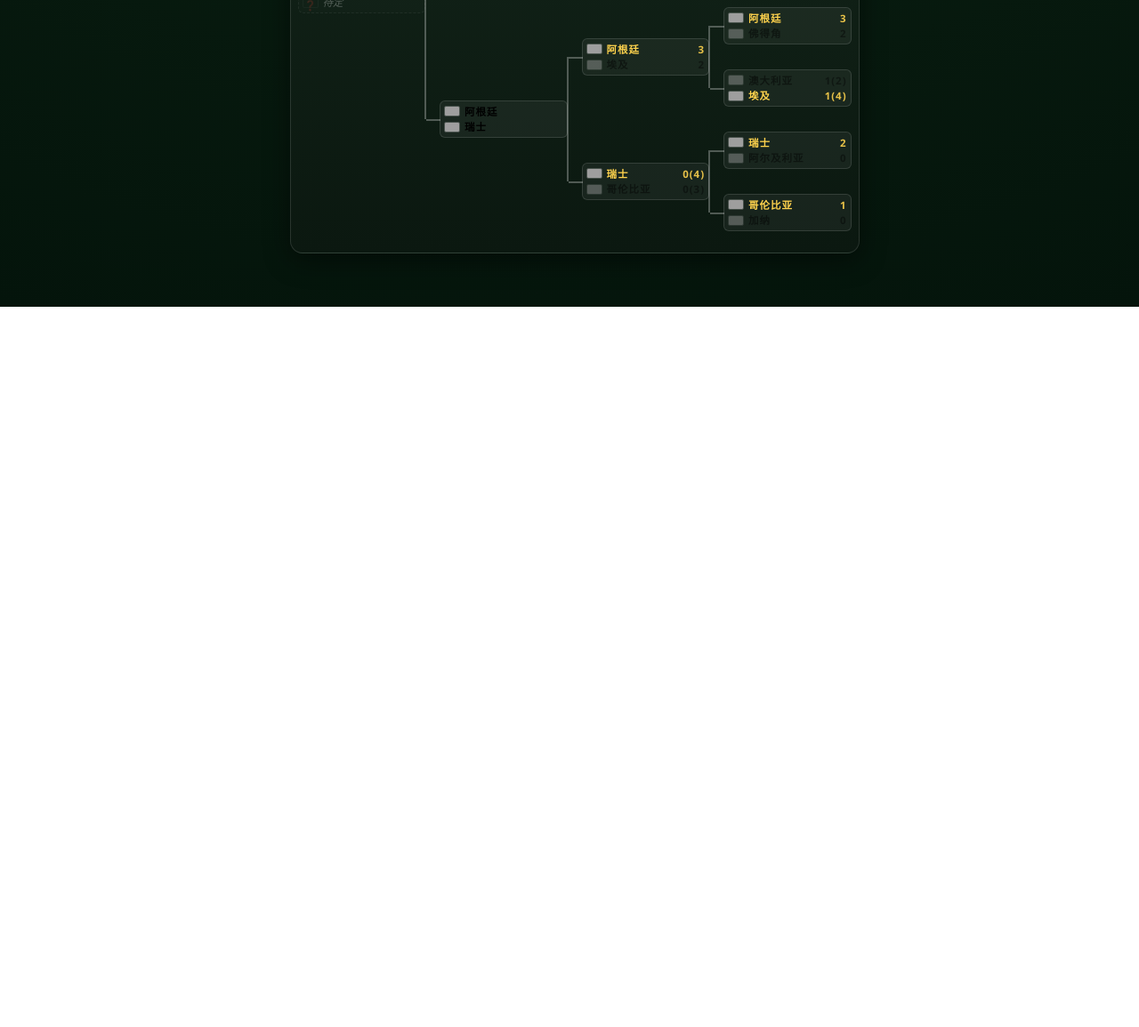
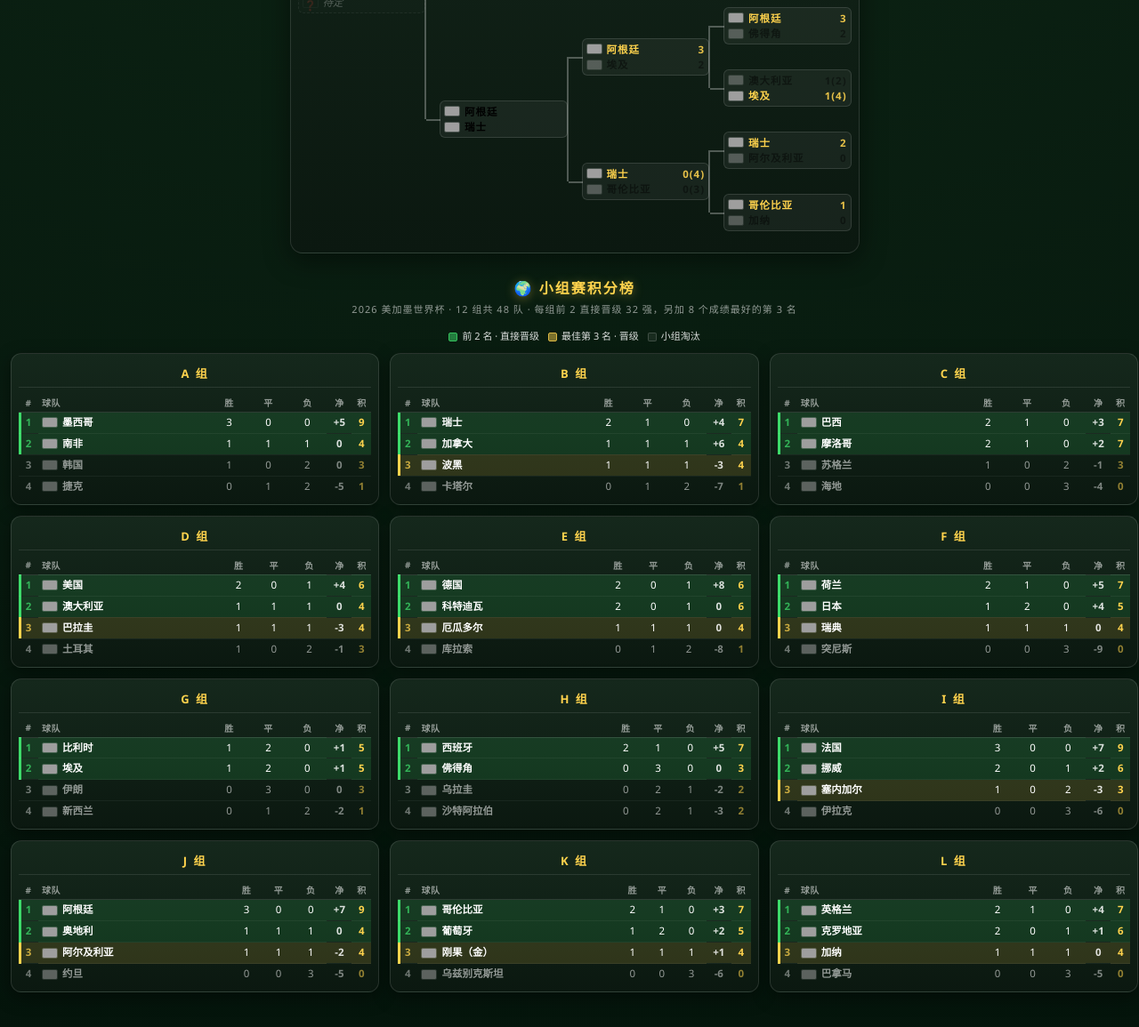
Before and after one commit to Chamberlain-zyz/worldcup-predict, a plain HTML site: page worldcup.html in a window 1280 px wide. Shown: the part 1863-3018 px from the top of the page at 89% size. Before the commit the page ends 2208 px from the top, so only its background shows below. Drawn offline with Linux system fonts and the light colour scheme; grey boxes are pictures that could not be loaded.

Commit message:
feat: 世界杯页新增小组赛积分榜（12 组 48 队 · 2026 美加墨）
- data/data.md: 记录 12 个小组的胜平负 / 进失球 / 净胜球 / 积分
- js/groups.js: 数据 + 渲染，标注 auto/third/out 三种晋级状态
- css/groups.css: 4 列网格卡片，前 2 名绿条 + 最佳第 3 名金条 + 淘汰暗淡
- worldcup.html: 在对阵图下方挂载 .groups-section

Co-Authored-By: Claude <noreply@anthropic.com>

```diff
--- /dev/null
+++ b/css/groups.css
@@ -0,0 +1,101 @@
+/* ==========================================================================
+   groups.css - 世界杯小组赛积分榜（世界杯页专属）
+   12 个小组卡片的网格布局 + 积分表 + 晋级配色
+   ========================================================================== */
+
+.groups-section{
+  width:min(1600px,99vw);margin:26px auto 0;
+}
+.groups-title{
+  font-size:16px;font-weight:800;letter-spacing:2px;color:var(--gold);
+  text-align:center;margin-bottom:4px;
+  text-shadow:0 2px 12px rgba(255,211,77,.35);
+}
+.groups-sub{
+  font-size:11px;opacity:.55;text-align:center;letter-spacing:1px;margin-bottom:14px;
+}
+.groups-legend{
+  display:flex;flex-wrap:wrap;gap:10px;justify-content:center;
+  font-size:11px;opacity:.85;margin-bottom:12px;
+}
+.groups-legend .lg-dot{
+  display:inline-block;width:10px;height:10px;border-radius:2px;margin-right:5px;
+  vertical-align:middle;border:1px solid rgba(255,255,255,.2);
+}
+
+/* ---------- 12 组网格 ---------- */
+.groups-grid{
+  display:grid;
+  grid-template-columns:repeat(4,1fr);
+  gap:12px;
+}
+.group-card{
+  background:linear-gradient(180deg,#15281c,#0b1810);
+  border:1px solid rgba(255,255,255,.12);border-radius:12px;
+  padding:10px 8px 8px;box-shadow:0 6px 20px rgba(0,0,0,.4);
+}
+.ghead{
+  text-align:center;margin-bottom:6px;padding-bottom:5px;
+  border-bottom:1px solid rgba(255,255,255,.1);
+}
+.gname-head{
+  font-weight:900;font-size:13px;letter-spacing:2px;color:var(--gold);
+}
+
+/* ---------- 表格 ---------- */
+.gtable{
+  width:100%;border-collapse:collapse;font-size:11.5px;
+  font-variant-numeric:tabular-nums;
+}
+.gtable thead th{
+  padding:3px 2px;font-weight:700;font-size:10px;letter-spacing:.5px;
+  color:rgba(255,255,255,.55);border-bottom:1px solid rgba(255,255,255,.12);
+  text-align:center;
+}
+.gtable thead th.left{text-align:left;padding-left:4px}
+.gtable tbody tr{border-bottom:1px solid rgba(255,255,255,.05)}
+.gtable tbody tr:last-child{border-bottom:none}
+.gtable td{padding:4px 2px;text-align:center;line-height:1.3}
+.gtable td.grk{font-weight:700;opacity:.75;width:22px}
+.gtable td.gtm{
+  text-align:left;font-weight:700;padding-left:4px;
+  white-space:nowrap;overflow:hidden;text-overflow:ellipsis;max-width:110px;
+  display:flex;align-items:center;gap:5px;
+}
+.gtable td.gtm .gname{flex:1;min-width:0;white-space:nowrap;overflow:hidden;text-overflow:ellipsis}
+.gtable td.ggd{font-weight:600;opacity:.85;width:28px}
+.gtable td.gpts{font-weight:800;color:var(--gold);width:22px}
+.gflag{
+  width:18px;height:12px;object-fit:cover;border-radius:2px;
+  border:1px solid rgba(255,255,255,.2);flex:0 0 auto;
+}
+
+/* ---------- 晋级配色 ---------- */
+/* 前 2 名：绿色晋级条 */
+.gtable tbody tr.adv-auto{
+  background:rgba(61,219,106,.14);
+  box-shadow:inset 3px 0 0 #3ddb6a;
+}
+.gtable tbody tr.adv-auto td.grk{color:#3ddb6a}
+/* 第 3 名晋级：金色晋级条 */
+.gtable tbody tr.adv-third{
+  background:rgba(255,211,77,.14);
+  box-shadow:inset 3px 0 0 var(--gold);
+}
+.gtable tbody tr.adv-third td.grk{color:var(--gold)}
+/* 淘汰：暗淡 */
+.gtable tbody tr.adv-out{
+  opacity:.55;
+}
+
+/* ---------- 响应式 ---------- */
+@media(max-width:1280px){
+  .groups-grid{grid-template-columns:repeat(3,1fr)}
+}
+@media(max-width:960px){
+  .groups-grid{grid-template-columns:repeat(2,1fr)}
+}
+@media(max-width:560px){
+  .groups-grid{grid-template-columns:1fr}
+  .groups-section{width:96vw}
+}
--- /dev/null
+++ b/js/groups.js
@@ -0,0 +1,135 @@
+/* ==========================================================================
+   groups.js - 2026 美加墨世界杯小组赛积分榜（世界杯页专属）
+   数据来自 data/data.md；由 groups.css 提供样式，挂载在 #groupsGrid
+   球队字段：n=中文名 code=ISO(flagcdn) e=emoji国旗 w/d/l 胜平负 gf/ga 进/失 gd 净胜 pts 积分
+   adv: "auto"=前2直接晋级 "third"=最佳第3名晋级 "out"=小组淘汰
+   ========================================================================== */
+(function(){
+  "use strict";
+
+  // ---------- 12 个小组数据 ----------
+  const GROUPS = [
+    {name:"A", teams:[
+      {n:"墨西哥",   code:"mx",     e:"🇲🇽", w:3,d:0,l:0,gf:5,ga:0,gd:5, pts:9, adv:"auto"},
+      {n:"南非",     code:"za",     e:"🇿🇦", w:1,d:1,l:1,gf:2,ga:2,gd:0, pts:4, adv:"auto"},
+      {n:"韩国",     code:"kr",     e:"🇰🇷", w:1,d:0,l:2,gf:3,ga:3,gd:0, pts:3, adv:"out"},
+      {n:"捷克",     code:"cz",     e:"🇨🇿", w:0,d:1,l:2,gf:1,ga:6,gd:-5,pts:1, adv:"out"},
+    ]},
+    {name:"B", teams:[
+      {n:"瑞士",     code:"ch",     e:"🇨🇭", w:2,d:1,l:0,gf:6,ga:2,gd:4, pts:7, adv:"auto"},
+      {n:"加拿大",   code:"ca",     e:"🇨🇦", w:1,d:1,l:1,gf:7,ga:1,gd:6, pts:4, adv:"auto"},
+      {n:"波黑",     code:"ba",     e:"🇧🇦", w:1,d:1,l:1,gf:2,ga:5,gd:-3,pts:4, adv:"third"},
+      {n:"卡塔尔",   code:"qa",     e:"🇶🇦", w:0,d:1,l:2,gf:1,ga:8,gd:-7,pts:1, adv:"out"},
+    ]},
+    {name:"C", teams:[
+      {n:"巴西",     code:"br",     e:"🇧🇷", w:2,d:1,l:0,gf:4,ga:1,gd:3, pts:7, adv:"auto"},
+      {n:"摩洛哥",   code:"ma",     e:"🇲🇦", w:2,d:1,l:0,gf:3,ga:1,gd:2, pts:7, adv:"auto"},
+      {n:"苏格兰",   code:"gb-sct", e:"🏴",  w:1,d:0,l:2,gf:2,ga:3,gd:-1,pts:3, adv:"out"},
+      {n:"海地",     code:"ht",     e:"🇭🇹", w:0,d:0,l:3,gf:0,ga:4,gd:-4,pts:0, adv:"out"},
+    ]},
+    {name:"D", teams:[
+      {n:"美国",     code:"us",     e:"🇺🇸", w:2,d:0,l:1,gf:6,ga:2,gd:4, pts:6, adv:"auto"},
+      {n:"澳大利亚", code:"au",     e:"🇦🇺", w:1,d:1,l:1,gf:3,ga:3,gd:0, pts:4, adv:"auto"},
+      {n:"巴拉圭",   code:"py",     e:"🇵🇾", w:1,d:1,l:1,gf:2,ga:5,gd:-3,pts:4, adv:"third"},
+      {n:"土耳其",   code:"tr",     e:"🇹🇷", w:1,d:0,l:2,gf:2,ga:3,gd:-1,pts:3, adv:"out"},
+    ]},
+    {name:"E", teams:[
+      {n:"德国",     code:"de",     e:"🇩🇪", w:2,d:0,l:1,gf:10,ga:2,gd:8,pts:6, adv:"auto"},
+      {n:"科特迪瓦", code:"ci",     e:"🇨🇮", w:2,d:0,l:1,gf:3,ga:3,gd:0, pts:6, adv:"auto"},
+      {n:"厄瓜多尔", code:"ec",     e:"🇪🇨", w:1,d:1,l:1,gf:2,ga:2,gd:0, pts:4, adv:"third"},
+      {n:"库拉索",   code:"cw",     e:"🏳️", w:0,d:1,l:2,gf:1,ga:9,gd:-8,pts:1, adv:"out"},
+    ]},
+    {name:"F", teams:[
+      {n:"荷兰",     code:"nl",     e:"🇳🇱", w:2,d:1,l:0,gf:8,ga:3,gd:5, pts:7, adv:"auto"},
+      {n:"日本",     code:"jp",     e:"🇯🇵", w:1,d:2,l:0,gf:6,ga:2,gd:4, pts:5, adv:"auto"},
+      {n:"瑞典",     code:"se",     e:"🇸🇪", w:1,d:1,l:1,gf:6,ga:6,gd:0, pts:4, adv:"third"},
+      {n:"突尼斯",   code:"tn",     e:"🇹🇳", w:0,d:0,l:3,gf:1,ga:10,gd:-9,pts:0,adv:"out"},
+    ]},
+    {name:"G", teams:[
+      {n:"比利时",   code:"be",     e:"🇧🇪", w:1,d:2,l:0,gf:3,ga:2,gd:1, pts:5, adv:"auto"},
+      {n:"埃及",     code:"eg",     e:"🇪🇬", w:1,d:2,l:0,gf:4,ga:3,gd:1, pts:5, adv:"auto"},
+      {n:"伊朗",     code:"ir",     e:"🇮🇷", w:0,d:3,l:0,gf:2,ga:2,gd:0, pts:3, adv:"out"},
+      {n:"新西兰",   code:"nz",     e:"🇳🇿", w:0,d:1,l:2,gf:2,ga:4,gd:-2,pts:1, adv:"out"},
+    ]},
+    {name:"H", teams:[
+      {n:"西班牙",   code:"es",     e:"🇪🇸", w:2,d:1,l:0,gf:5,ga:0,gd:5, pts:7, adv:"auto"},
+      {n:"佛得角",   code:"cv",     e:"🇨🇻", w:0,d:3,l:0,gf:2,ga:2,gd:0, pts:3, adv:"auto"},
+      {n:"乌拉圭",   code:"uy",     e:"🇺🇾", w:0,d:2,l:1,gf:2,ga:4,gd:-2,pts:2, adv:"out"},
+      {n:"沙特阿拉伯",code:"sa",    e:"🇸🇦", w:0,d:2,l:1,gf:1,ga:4,gd:-3,pts:2, adv:"out"},
+    ]},
+    {name:"I", teams:[
+      {n:"法国",     code:"fr",     e:"🇫🇷", w:3,d:0,l:0,gf:8,ga:1,gd:7, pts:9, adv:"auto"},
+      {n:"挪威",     code:"no",     e:"🇳🇴", w:2,d:0,l:1,gf:7,ga:5,gd:2, pts:6, adv:"auto"},
+      {n:"塞内加尔", code:"sn",     e:"🇸🇳", w:1,d:0,l:2,gf:3,ga:6,gd:-3,pts:3, adv:"third"},
+      {n:"伊拉克",   code:"iq",     e:"🇮🇶", w:0,d:0,l:3,gf:1,ga:7,gd:-6,pts:0, adv:"out"},
+    ]},
+    {name:"J", teams:[
+      {n:"阿根廷",   code:"ar",     e:"🇦🇷", w:3,d:0,l:0,gf:7,ga:0,gd:7, pts:9, adv:"auto"},
+      {n:"奥地利",   code:"at",     e:"🇦🇹", w:1,d:1,l:1,gf:4,ga:4,gd:0, pts:4, adv:"auto"},
+      {n:"阿尔及利亚",code:"dz",    e:"🇩🇿", w:1,d:1,l:1,gf:2,ga:4,gd:-2,pts:4, adv:"third"},
+      {n:"约旦",     code:"jo",     e:"🇯🇴", w:0,d:0,l:3,gf:0,ga:5,gd:-5,pts:0, adv:"out"},
+    ]},
+    {name:"K", teams:[
+      {n:"哥伦比亚", code:"co",     e:"🇨🇴", w:2,d:1,l:0,gf:4,ga:1,gd:3, pts:7, adv:"auto"},
+      {n:"葡萄牙",   code:"pt",     e:"🇵🇹", w:1,d:2,l:0,gf:3,ga:1,gd:2, pts:5, adv:"auto"},
+      {n:"刚果（金）",code:"cd",    e:"🇨🇩", w:1,d:1,l:1,gf:4,ga:3,gd:1, pts:4, adv:"third"},
+      {n:"乌兹别克斯坦",code:"uz",  e:"🇺🇿", w:0,d:0,l:3,gf:1,ga:7,gd:-6,pts:0, adv:"out"},
+    ]},
+    {name:"L", teams:[
+      {n:"英格兰",   code:"gb-eng", e:"🏴",  w:2,d:1,l:0,gf:7,ga:3,gd:4, pts:7, adv:"auto"},
+      {n:"克罗地亚", code:"hr",     e:"🇭🇷", w:2,d:0,l:1,gf:6,ga:5,gd:1, pts:6, adv:"auto"},
+      {n:"加纳",     code:"gh",     e:"🇬🇭", w:1,d:1,l:1,gf:2,ga:2,gd:0, pts:4, adv:"third"},
+      {n:"巴拿马",   code:"pa",     e:"🇵🇦", w:0,d:0,l:3,gf:1,ga:6,gd:-5,pts:0, adv:"out"},
+    ]},
+  ];
+
+  // ---------- 国旗小图（flagcdn，失败降级为 emoji） ----------
+  function flag(code, emoji){
+    return `<img class="gflag" src="https://flagcdn.com/${code}.svg" alt="${emoji}"
+             onerror="this.replaceWith(document.createTextNode('${emoji}'))">`;
+  }
+  function gdStr(gd){ return gd>0 ? "+"+gd : ""+gd; }
+
+  // ---------- 单个小组卡片 ----------
+  function groupHTML(g){
+    const rows = g.teams.map((t,i)=>{
+      const rank = i+1;
+      // 前 2 名 auto 晋级；第 3 名视 adv 字段
+      const cls = t.adv==="auto" ? "adv-auto" :
+                  t.adv==="third"? "adv-third":
+                                   "adv-out";
+      return `<tr class="${cls}">
+        <td class="grk">${rank}</td>
+        <td class="gtm">${flag(t.code,t.e)}<span class="gname">${t.n}</span></td>
+        <td>${t.w}</td>
+        <td>${t.d}</td>
+        <td>${t.l}</td>
+        <td class="ggd">${gdStr(t.gd)}</td>
+        <td class="gpts">${t.pts}</td>
+      </tr>`;
+    }).join("");
+    return `<div class="group-card">
+      <div class="ghead"><span class="gname-head">${g.name} 组</span></div>
+      <table class="gtable">
+        <thead><tr>
+          <th style="width:22px">#</th>
+          <th class="left">球队</th>
+          <th title="胜">胜</th>
+          <th title="平">平</th>
+          <th title="负">负</th>
+          <th title="净胜球">净</th>
+          <th title="积分">积</th>
+        </tr></thead>
+        <tbody>${rows}</tbody>
+      </table>
+    </div>`;
+  }
+
+  function render(){
+    const host = document.getElementById("groupsGrid");
+    if(!host) return;
+    host.innerHTML = GROUPS.map(groupHTML).join("");
+  }
+  if(document.readyState==="loading") document.addEventListener("DOMContentLoaded", render);
+  else render();
+})();
--- a/worldcup.html
+++ b/worldcup.html
@@ -7,6 +7,7 @@
 <link rel="stylesheet" href="css/base.css">
 <link rel="stylesheet" href="css/league-nav.css">
 <link rel="stylesheet" href="css/bracket.css">
+<link rel="stylesheet" href="css/groups.css">
 </head>
 <body>
   <h1>⚽ 世界杯小游戏</h1>
@@ -83,6 +84,18 @@
       </div>
       <div class="bracket mirror" id="bracketBottom"></div>
     </aside>
+  </section>
+
+  <!-- 小组赛积分榜（12 组）-->
+  <section class="groups-section">
+    <div class="groups-title">🌍 小组赛积分榜</div>
+    <div class="groups-sub">2026 美加墨世界杯 · 12 组共 48 队 · 每组前 2 直接晋级 32 强，另加 8 个成绩最好的第 3 名</div>
+    <div class="groups-legend">
+      <span><i class="lg-dot" style="background:rgba(61,219,106,.6);border-color:#3ddb6a"></i>前 2 名 · 直接晋级</span>
+      <span><i class="lg-dot" style="background:rgba(255,211,77,.55);border-color:#ffd34d"></i>最佳第 3 名 · 晋级</span>
+      <span><i class="lg-dot" style="background:rgba(255,255,255,.08)"></i>小组淘汰</span>
+    </div>
+    <div class="groups-grid" id="groupsGrid"></div>
   </section>
 
 <script>
@@ -170,5 +183,6 @@ const NAME_ZH = {
 <script src="js/engine.js"></script>
 <script src="js/league-nav.js"></script>
 <script src="js/bracket.js"></script>
+<script src="js/groups.js"></script>
 </body>
 </html>
```
Also changed, not shown: 1 other file.
